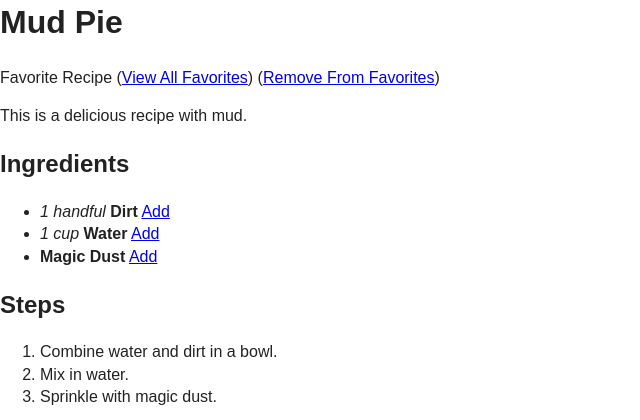
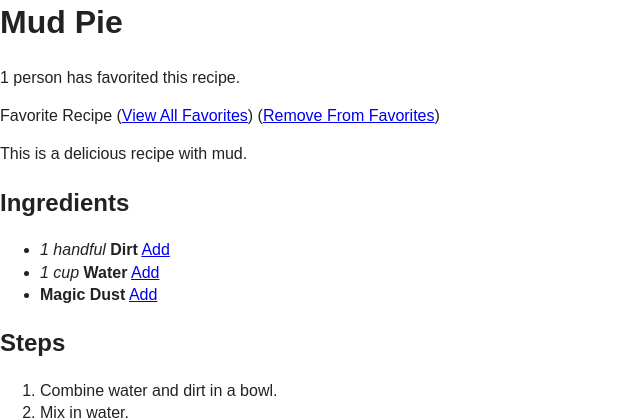
Before and after one commit to hfionte/recipes, a Django app: a page that uses templates/recipes/detail.html in a window 1280 px wide. Shown: the part 21-441 px from the top of the page, without its empty margins (0-640 px from the left). Run offline with Django 3.2, Linux system fonts and the light colour scheme; a user stored in the database is signed in; data comes from the database, SQL or seed files in the repository; both versions use the stored data as it was after the commit; parts of the project's set-up code (start-up, migrations or seed data) failed here and were passed over; some libraries are stand-ins or nearby versions.

Commit message:
added method for calculating rating based on number of people who have favorited the recipe

```diff
--- a/cookbook/models.py
+++ b/cookbook/models.py
@@ -6,6 +6,9 @@ class Recipe(models.Model):
     description = models.TextField(null=True, blank=True)
     slug = models.SlugField()
     favorite_by = models.ManyToManyField(User, blank=True)
+
+    def rating(self):
+        return len(self.favorite_by.all())
 
     def __unicode__(self):
         return self.title
--- /dev/null
+++ b/features.txt
@@ -0,0 +1,6 @@
+Sort by Tag
+Sort by most liked
+Recently viewed
+Add misc items to shopping list
+Styles
+Apache
--- a/templates/recipes/detail.html
+++ b/templates/recipes/detail.html
@@ -1,11 +1,19 @@
 {% extends "base.html" %}
 
 {% block main_content %}
+  <h1>{{ recipe.title }}</h1>
+  <p>
+    {{ recipe.rating }}
+    {% ifequal recipe.rating 1 %}person has
+    {% else %}people have{% endifequal %}
+    favorited this recipe.
+  </p>
 
-<h1>{{ recipe.title }}</h1>
-<p>{% if my_fav %}Favorite Recipe (<a href="/recipes/favorites/">View All Favorites</a>)
+  <p>
+    {% if my_fav %}Favorite Recipe (<a href="/recipes/favorites/">View All Favorites</a>)
 (<a href="/recipes/{{ recipe.slug }}/delete-favorite/">Remove From Favorites</a>)
-{% else %}<a href="add-favorite">Add to Favorites</a>{% endif %}</p>
+    {% else %}<a href="add-favorite">Add to Favorites</a>{% endif %}
+  </p>
 
   <p class="description">{{ recipe.description }}</p>
 
```
Also changed, not shown: recipes/data/recipes.sqlite. Lines whose indentation alone changed are shown as unchanged.
